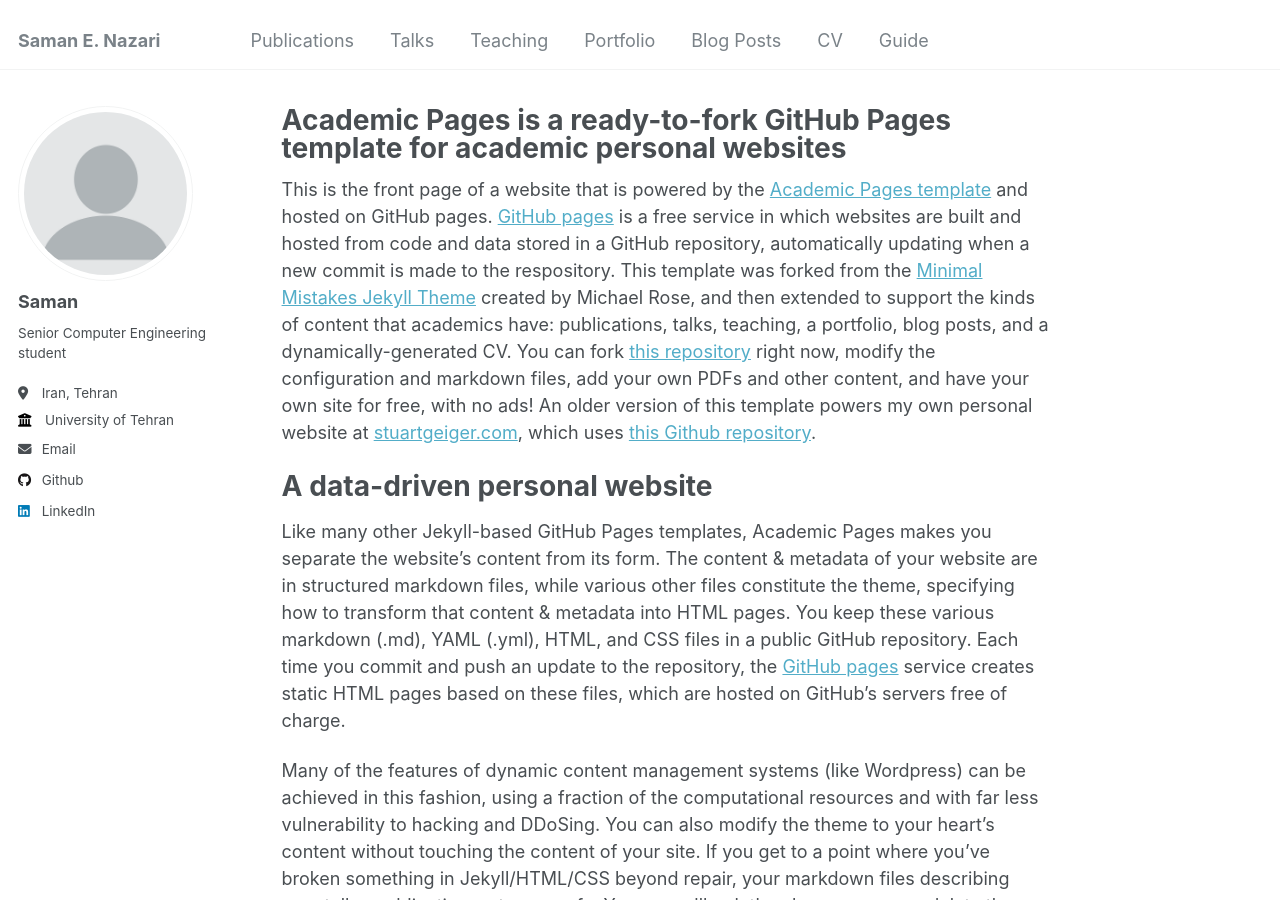
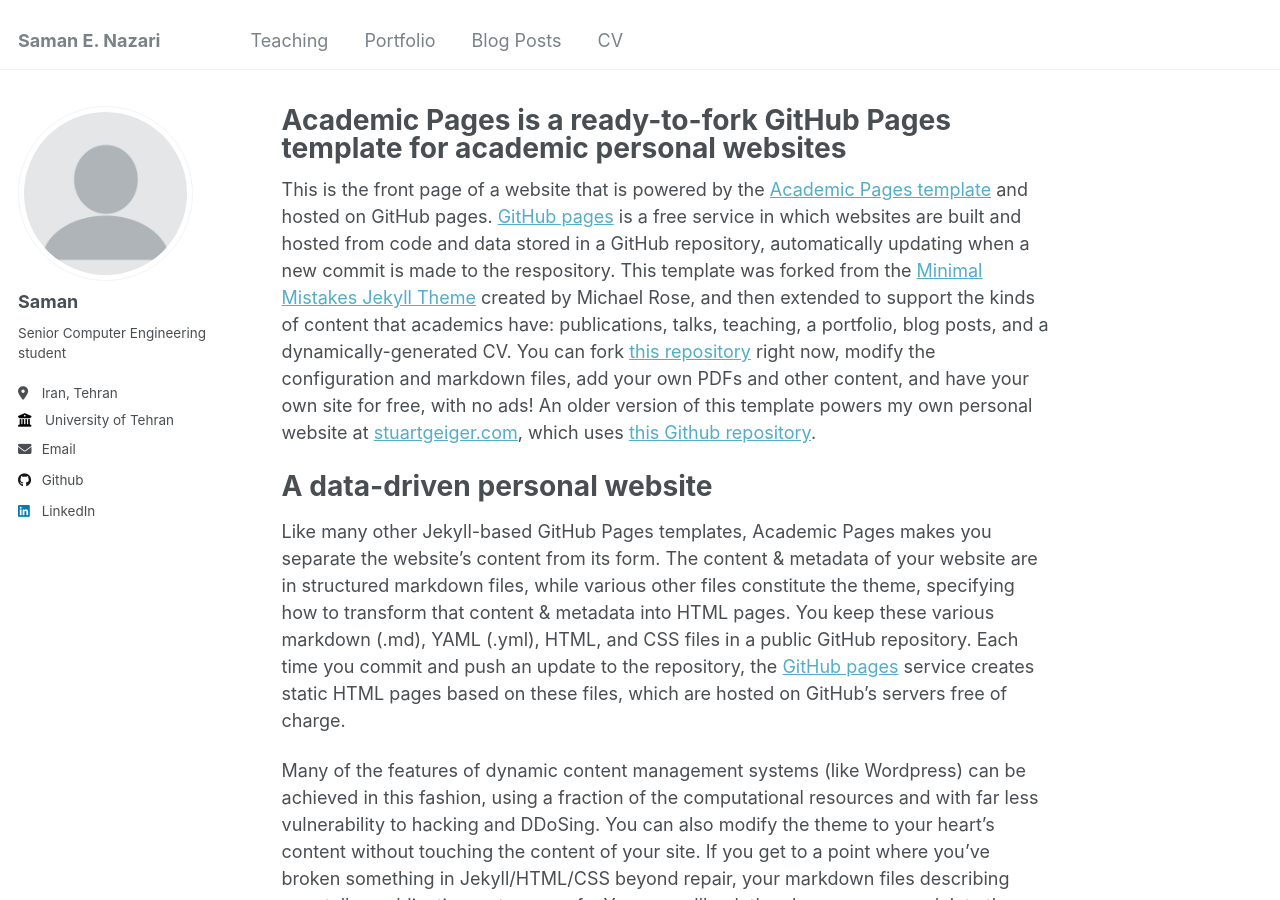
Before and after one commit to SamanEN/SamanEN.github.io, a Jekyll site: the page built from _pages/about.md, in a window 1280 px wide and 900 px high. Built offline with Jekyll 4.4.1, drawn with Linux system fonts in a browser that asks for light colours.

Commit message:
Update navigation bar

```diff
--- a/_data/navigation.yml
+++ b/_data/navigation.yml
@@ -5,12 +5,6 @@
 # prevent it from being included in the site.
 
 main:
-  - title: "Publications"
-    url: /publications/
-
-  - title: "Talks"
-    url: /talks/
-
   - title: "Teaching"
     url: /teaching/
 
@@ -22,6 +16,3 @@ main:
 
   - title: "CV"
     url: /cv/
-
-  - title: "Guide"
-    url: /markdown/
```
